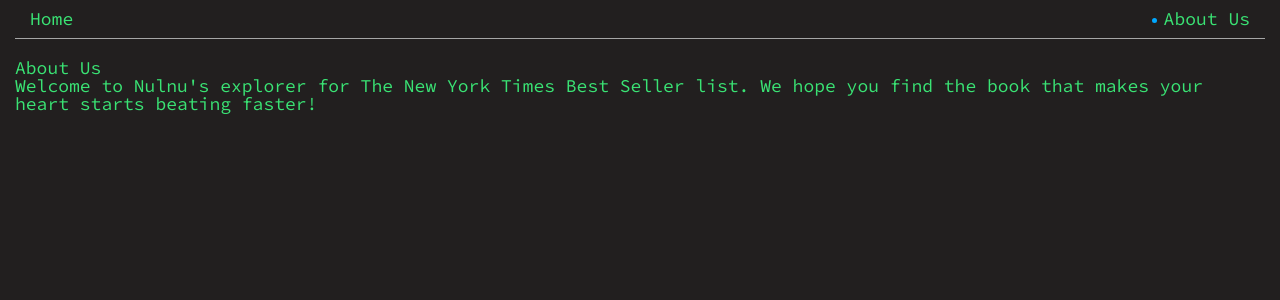
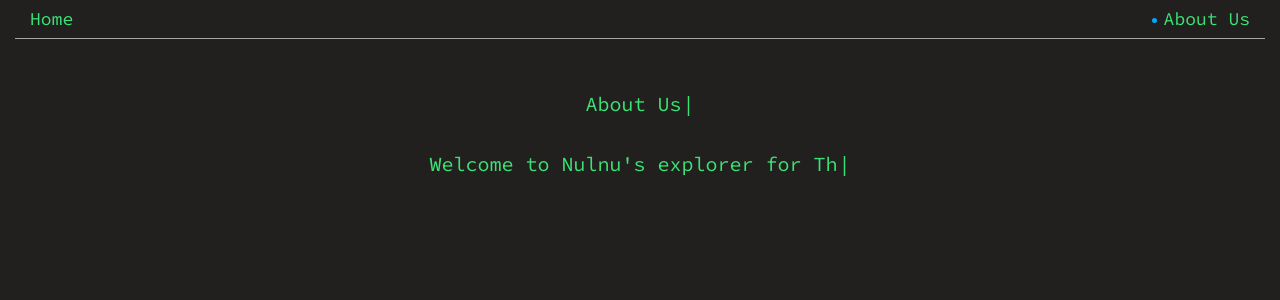
Before and after one commit to Eastynfromeast/a22-nyt-bestsellers, a Next.js app: page /about-us in a window 1280 px wide. Shown: the top 300 px of the page. Built offline with nearby package versions, Linux system fonts and the light colour scheme.

Commit message:
add typewriter-effect and set typing effect on about us page

```diff
--- a/app/about-us/page.tsx
+++ b/app/about-us/page.tsx
@@ -1,8 +1,27 @@
+"use client";
+
+import Typewriter from "typewriter-effect";
+import styles from "@/styles/about-us.module.css";
+
+const aboutUsTitle = "About Us";
+
+const aboutUsText = `Welcome to Nulnu's explorer for The New York Times Best Seller list. <br/>We hope you find the book that makes your heart starts beating faster!`;
+
 export default function AboutUs() {
 	return (
-		<div>
-			<h1>About Us</h1>
-			<p>Welcome to Nulnu's explorer for The New York Times Best Seller list. We hope you find the book that makes your heart starts beating faster!</p>
+		<div className={styles.container}>
+			<Typewriter
+				options={{
+					strings: aboutUsTitle,
+					autoStart: true,
+					loop: false,
+				}}
+			/>
+			<Typewriter
+				onInit={typewriter => {
+					typewriter.typeString(aboutUsText).pauseFor(1500).start();
+				}}
+			/>
 		</div>
 	);
 }
--- a/package.json
+++ b/package.json
@@ -12,7 +12,8 @@
     "next": "14.2.5",
     "react": "^18",
     "react-dom": "^18",
-    "react-loader-spinner": "^6.1.6"
+    "react-loader-spinner": "^6.1.6",
+    "typewriter-effect": "^2.21.0"
   },
   "devDependencies": {
     "@types/node": "^20",
--- /dev/null
+++ b/styles/about-us.module.css
@@ -0,0 +1,11 @@
+.container {
+	max-width: 1280px;
+	margin: 45px auto;
+	display: flex;
+	flex-direction: column;
+	align-items: center;
+	justify-content: center;
+	gap: 20px;
+	line-height: 2;
+	font-size: 20px;
+}
--- a/styles/home.module.css
+++ b/styles/home.module.css
@@ -5,3 +5,9 @@
 	justify-items: start;
 	grid-gap: 15px;
 }
+
+@media screen and (max-width: 480px) {
+	.grid {
+		grid-template-columns: 1fr;
+	}
+}
```
Also changed, not shown: 1 other file (tests, documents, lock files or other folders).
